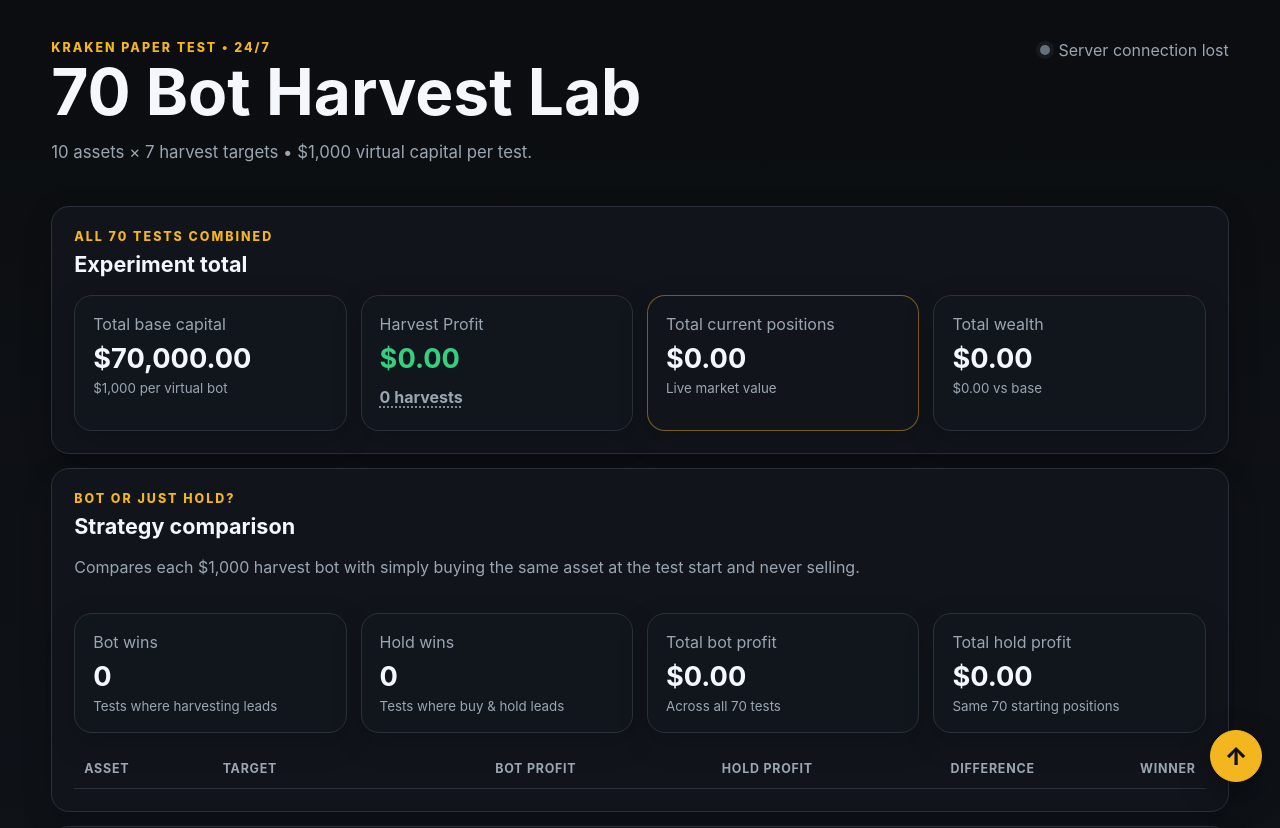
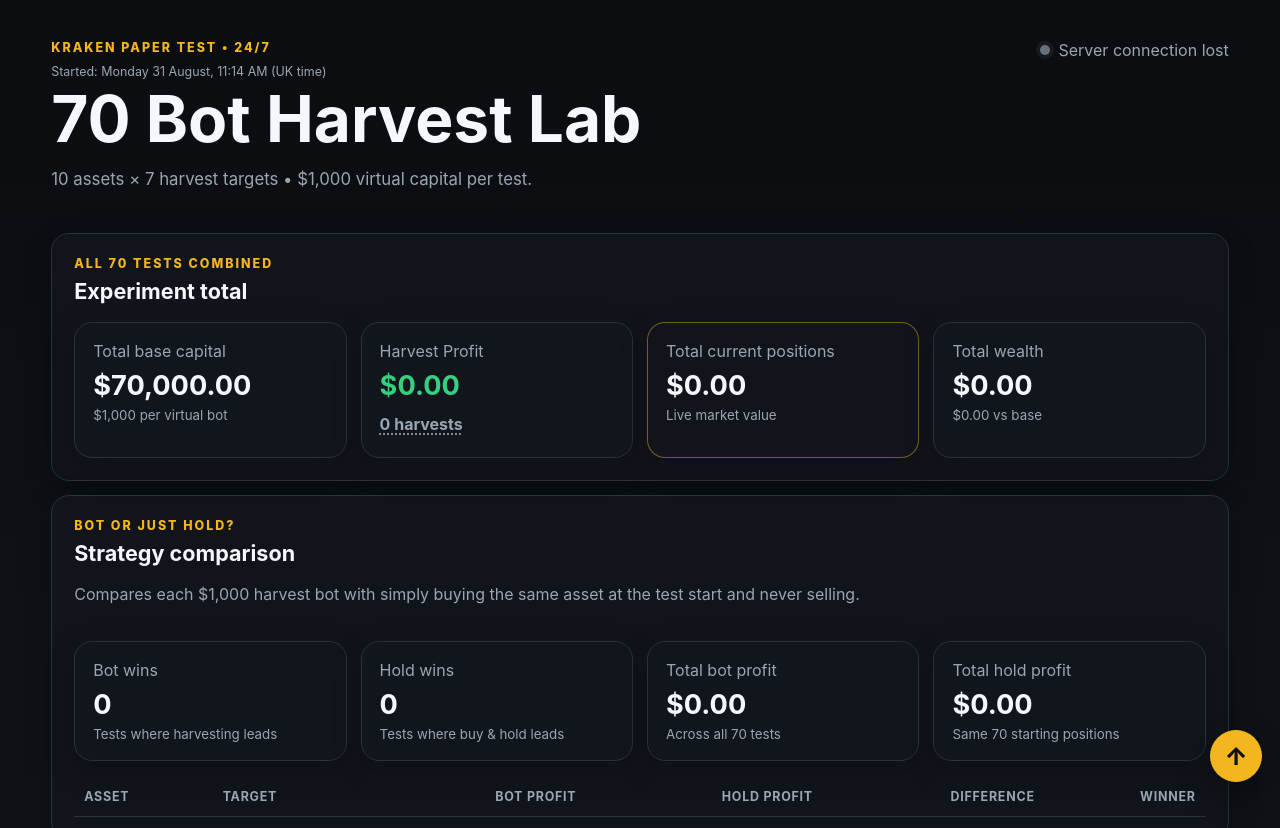
Before and after one commit to vincentmaster90/trump-crumb-harvester, a website: page index.html in a window 1280 px wide. Shown: the top 828 px of the page. Drawn offline with Linux system fonts and the light colour scheme; no server answers.

Commit message:
Show experiment start time

```diff
--- a/index.html
+++ b/index.html
@@ -1,6 +1,6 @@
 <!doctype html>
 <html lang="en"><head><meta charset="utf-8"/><meta name="viewport" content="width=device-width,initial-scale=1"/><title>70 Bot Harvest Lab</title><link rel="stylesheet" href="styles.css"/></head><body><main id="top" class="shell">
-<header class="hero"><div><p class="eyebrow">KRAKEN PAPER TEST • 24/7</p><h1>70 Bot Harvest Lab</h1><p class="sub">10 assets × 7 harvest targets • $1,000 virtual capital per test.</p></div><div class="status-wrap"><span id="liveDot" class="dot"></span><span id="liveStatus">Connecting to Kraken…</span></div></header>
+<header class="hero"><div><p class="eyebrow">KRAKEN PAPER TEST • 24/7</p><p class="muted" style="font-size:.78rem;margin:0 0 8px;">Started: Monday 31 August, 11:14 AM (UK time)</p><h1>70 Bot Harvest Lab</h1><p class="sub">10 assets × 7 harvest targets • $1,000 virtual capital per test.</p></div><div class="status-wrap"><span id="liveDot" class="dot"></span><span id="liveStatus">Connecting to Kraken…</span></div></header>
 <section class="panel"><div class="panel-head"><div><p class="eyebrow">All 70 tests combined</p><h2>Experiment total</h2></div></div><div class="grid stats"><article class="card"><span>Total base capital</span><strong id="totalCapital">$70,000.00</strong><small>$1,000 per virtual bot</small></article><article id="totalProfitCard" class="card profit clickable-profit" role="button" tabindex="0" aria-haspopup="dialog"><span>Harvest Profit</span><strong id="totalBanked">$0.00</strong><button id="totalHarvests" class="harvest-link" type="button" aria-haspopup="dialog">0 harvests</button></article><article class="card accent"><span>Total current positions</span><strong id="totalPositions">$0.00</strong><small>Live market value</small></article><article class="card"><span>Total wealth</span><strong id="totalWealth">$0.00</strong><small id="totalPnL">$0.00 vs base</small></article></div></section>
 <section class="panel log-panel"><div class="panel-head"><div><p class="eyebrow">BOT OR JUST HOLD?</p><h2>Strategy comparison</h2><p class="muted">Compares each $1,000 harvest bot with simply buying the same asset at the test start and never selling.</p></div></div><div class="grid stats compare-stats"><article class="card"><span>Bot wins</span><strong id="botWins">0</strong><small>Tests where harvesting leads</small></article><article class="card"><span>Hold wins</span><strong id="holdWins">0</strong><small>Tests where buy & hold leads</small></article><article class="card"><span>Total bot profit</span><strong id="allBotProfit">$0.00</strong><small>Across all 70 tests</small></article><article class="card"><span>Total hold profit</span><strong id="allHoldProfit">$0.00</strong><small>Same 70 starting positions</small></article></div><div class="table-wrap strategy-table-wrap"><table><thead><tr><th>Asset</th><th>Target</th><th>Bot profit</th><th>Hold profit</th><th>Difference</th><th>Winner</th></tr></thead><tbody id="strategyBody"></tbody></table></div></section>
 <section class="panel log-panel"><div class="panel-head"><div><p class="eyebrow">WHO IS HARVESTING MOST?</p><h2>Harvest leaderboard — all 70 tests</h2></div></div><div class="table-wrap"><table><thead><tr><th>Rank</th><th>Asset</th><th>Target</th><th>Harvests</th><th>Banked profit</th></tr></thead><tbody id="rankBody"></tbody></table></div></section>
```
